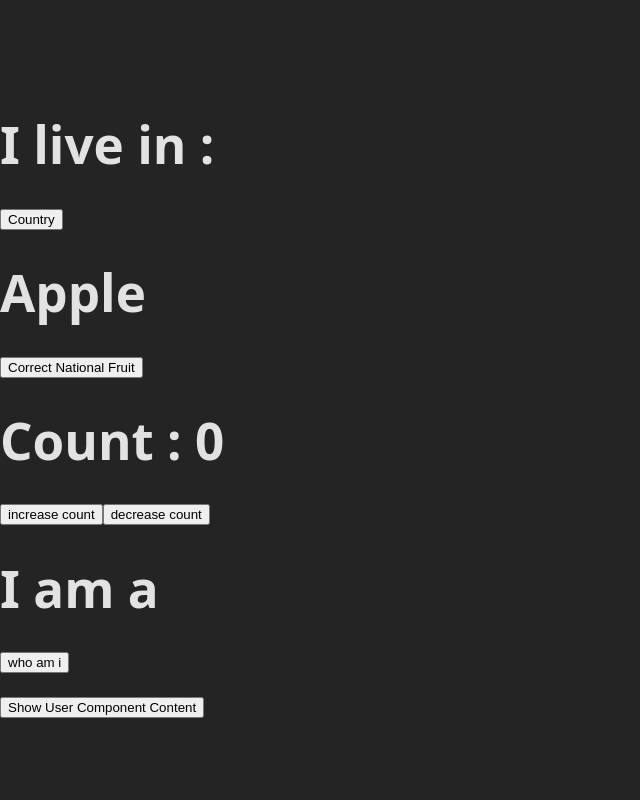
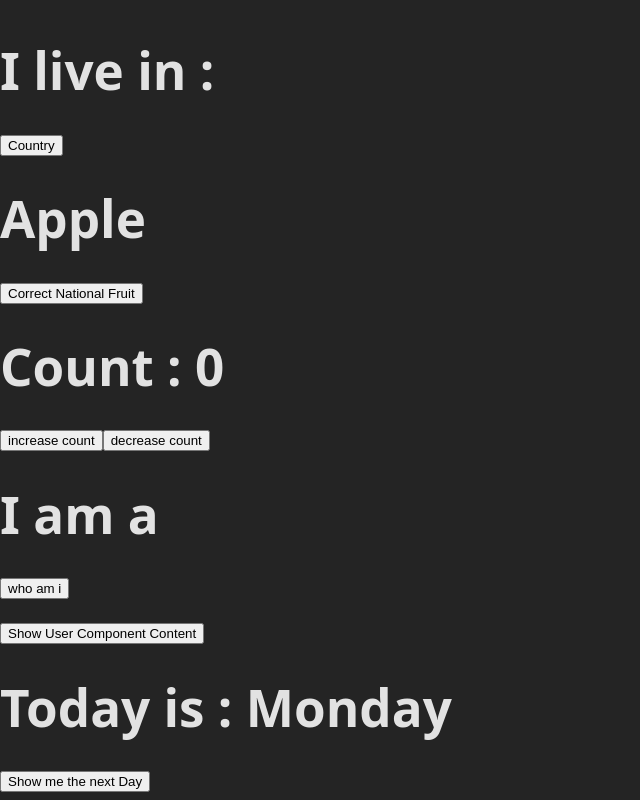
Before and after one commit to ajarubab/react-19-learning-2025, a React (Vite) app: page / in a window 1280 px wide. Shown: the whole page, without its empty margins (0-640 px from the left). Built offline with nearby package versions, Linux system fonts and the light colour scheme.

Commit message:
nested ternary operator use

```diff
--- a/src/App.jsx
+++ b/src/App.jsx
@@ -12,6 +12,7 @@ function App() {
     const [profession, updateProfession] = useState(null);
 
     const [userContent, showUserPageContent] = useState(false);
+    const [dayCount, updateDay] = useState(1);
 
     return (
         <div>
@@ -35,6 +36,21 @@ function App() {
                 {userContent ? "Hide User Component Content" : "Show User Component Content"}</button>
             {userContent ? <User /> : null}
 
+            <h1>Today is :
+                {
+                    dayCount == 1 ? " Monday" :
+                        dayCount == 2 ? " Tuesday " :
+                            dayCount == 3 ? " Wednesday " :
+                                dayCount == 4 ? " Thrusday " :
+                                    dayCount == 5 ? " Friday " :
+                                        dayCount == 6 ? " Saturday " :
+                                            dayCount == 7 ? " Sunday " :
+                                                " Invalid Day "
+
+                }
+            </h1>
+            <button onClick={() => updateDay(dayCount >= 7 ? 1 : dayCount + 1)}>Show me the next Day </button>
+
         </div>
 
     );
```
